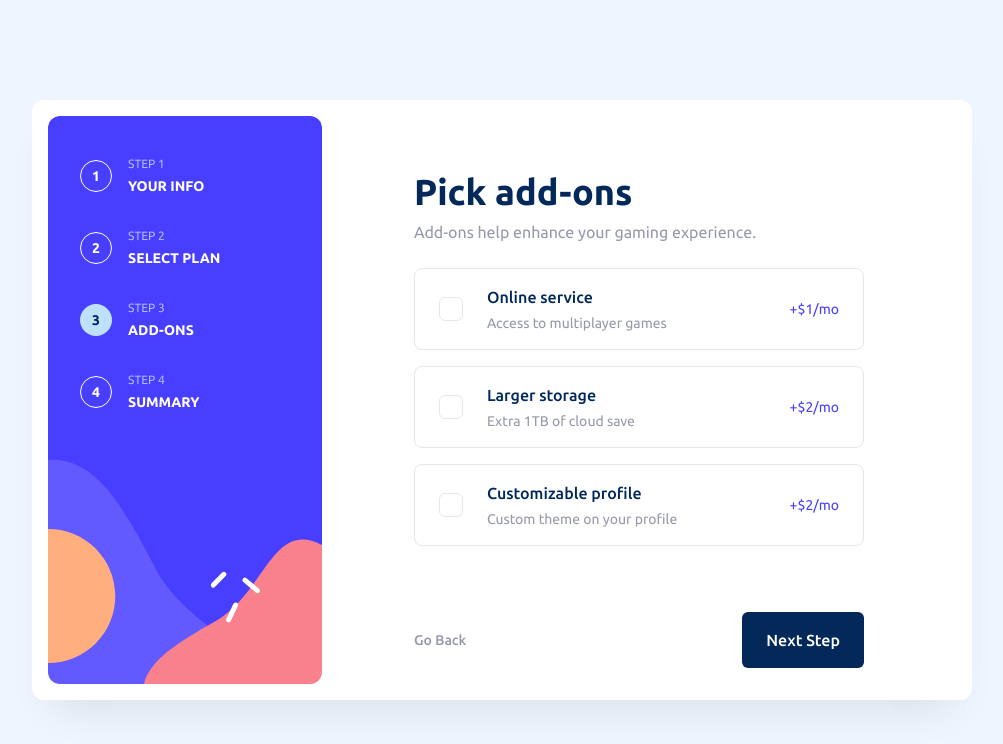
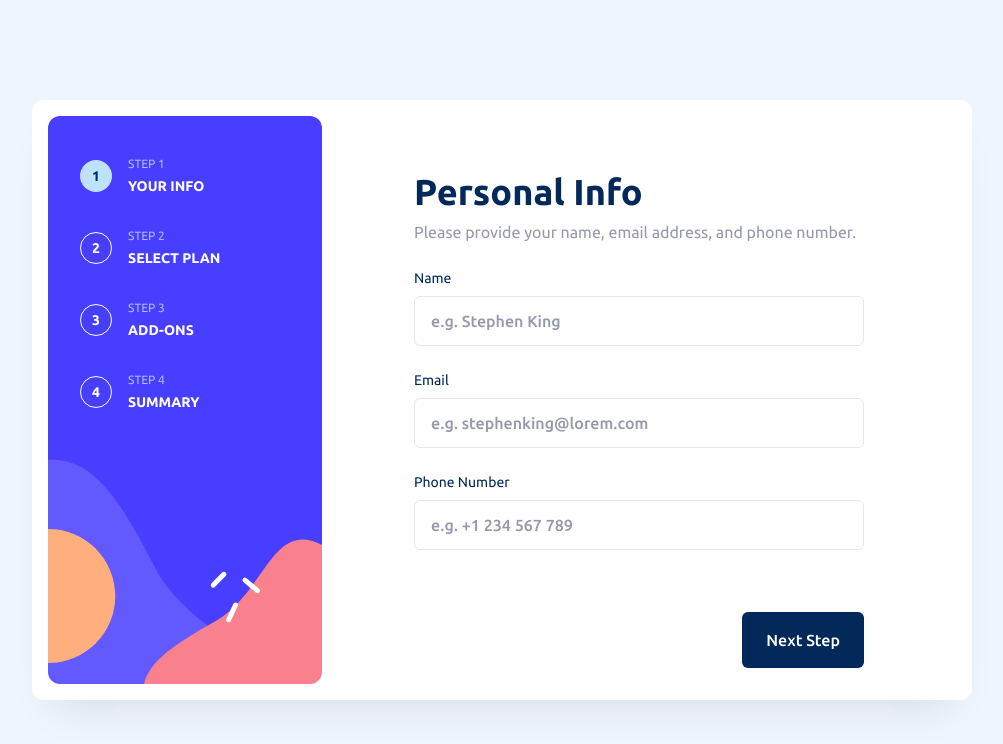
Before and after one commit to DevCeur/multi-step-form, a Next.js app: page / in a window 1280 px wide. Shown: the top 744 px of the page, without its empty margins (138-1141 px from the left). Built offline with nearby package versions, Linux system fonts and the light colour scheme.

Commit message:
[feat]: create summary step

```diff
--- a/src/components/add-on-checkbox-input/add-on-checkbox-input.tsx
+++ b/src/components/add-on-checkbox-input/add-on-checkbox-input.tsx
@@ -2,6 +2,7 @@ import type { AddOn } from "@/utils/types";
 
 import { useMultiStepForm } from "@/lib/multi-step-form-state";
 import Image from "next/image";
+import { TOTAL_YEARLY_MONTHS } from "@/utils/enum";
 
 type AddOnCheckboxInputProps = {
   addOn: AddOn;
@@ -15,7 +16,8 @@ export const AddOnCheckboxInput = ({ addOn }: AddOnCheckboxInputProps) => {
     updateAddOns: state.updateAddOns,
   }));
 
-  const formattedPrice = planBilling === "monthly" ? addOn.price : addOn.price * 10;
+  const formattedPrice =
+    planBilling === "monthly" ? addOn.price : addOn.price * TOTAL_YEARLY_MONTHS;
 
   const isAddOnSelected = addOnsIdentifiers.includes(addOn.identifier);
 
--- a/src/components/multi-step-form/multi-step-form.tsx
+++ b/src/components/multi-step-form/multi-step-form.tsx
@@ -1,6 +1,6 @@
 "use client";
 
-import { MULTI_FORM_STEPS } from "@/utils/enum";
+import { FORM_STEPS } from "@/utils/enum";
 
 import { useMultiStepForm } from "@/lib/multi-step-form-state";
 
@@ -14,7 +14,7 @@ export const MultiStepForm = () => {
       <StepsIndicator />
 
       <div className="mx-auto absolute lg:relative h-screen lg:h-auto">
-        {MULTI_FORM_STEPS.map(({ identifier, component: Component }, index) => {
+        {FORM_STEPS.map(({ identifier, component: Component }, index) => {
           return currentStep === index && <Component key={identifier} />;
         })}
       </div>
--- a/src/components/select-plan-input/select-plan-input.tsx
+++ b/src/components/select-plan-input/select-plan-input.tsx
@@ -3,6 +3,7 @@ import Image from "next/image";
 import type { ChangeEvent } from "react";
 
 import { useMultiStepForm } from "@/lib/multi-step-form-state";
+import { TOTAL_YEARLY_MONTHS } from "@/utils/enum";
 
 type SelectPlanInputProps = {
   iconUrl: string;
@@ -19,12 +20,14 @@ export const SelectPlanInput = ({ name, price, identifier, iconUrl }: SelectPlan
 
   const handleSelectPlan = (e: ChangeEvent<HTMLInputElement>) => {
     updateSelectedPlan({
+      name,
+      price,
       identifier: e.target.value as any,
       billing: selectedPlan.billing,
     });
   };
 
-  const formattedPrice = selectedPlan.billing === "monthly" ? price : price * 10;
+  const formattedPrice = selectedPlan.billing === "monthly" ? price : price * TOTAL_YEARLY_MONTHS;
 
   const isPlanSelected = selectedPlan.identifier === identifier;
 
--- a/src/components/step-wrapper/step-wrapper.tsx
+++ b/src/components/step-wrapper/step-wrapper.tsx
@@ -1,6 +1,6 @@
 import { useForm, FormProvider } from "react-hook-form";
 
-import { MULTI_FORM_STEPS } from "@/utils/enum";
+import { FORM_STEPS } from "@/utils/enum";
 
 import { useMultiStepForm } from "@/lib/multi-step-form-state";
 
@@ -30,7 +30,7 @@ export const StepWrapper = ({
   }));
 
   const isFirstStep = currentStep == 0;
-  const isLastStep = currentStep === MULTI_FORM_STEPS.length - 1;
+  const isLastStep = currentStep === FORM_STEPS.length - 1;
 
   const handleSubmit = onSubmit((data) => {
     if (handleNextStep) {
--- a/src/components/steps-indicator/steps-indicator.tsx
+++ b/src/components/steps-indicator/steps-indicator.tsx
@@ -1,6 +1,6 @@
 import { useMultiStepForm } from "@/lib/multi-step-form-state";
 
-import { MULTI_FORM_STEPS } from "@/utils/enum";
+import { FORM_STEPS } from "@/utils/enum";
 
 export const StepsIndicator = () => {
   const { currentStep } = useMultiStepForm((state) => ({
@@ -9,11 +9,10 @@ export const StepsIndicator = () => {
 
   return (
     <div className="step-indicator absolute lg:relative w-full lg:w-[274px] h-44 lg:h-full pt-10 lg:px-8 flex lg:flex-col justify-center lg:justify-start items-start space-x-4 lg:space-x-0 lg:space-y-8 lg:rounded-xl">
-      {MULTI_FORM_STEPS.slice(0, -1).map(({ identifier, shortTitle }, index) => {
+      {FORM_STEPS.slice(0, -1).map(({ identifier, shortTitle }, index) => {
         const isActiveStep = currentStep === index;
         const showLastActive =
-          index === MULTI_FORM_STEPS.length - 2 &&
-          currentStep === MULTI_FORM_STEPS.length - 1;
+          index === FORM_STEPS.length - 2 && currentStep === FORM_STEPS.length - 1;
 
         return (
           <div key={identifier} className="flex justify-center items-center space-x-4">
--- a/src/components/steps/finishing-up-step/finishing-up-step.tsx
+++ b/src/components/steps/finishing-up-step/finishing-up-step.tsx
@@ -1,12 +1,87 @@
+import { STEP, TOTAL_YEARLY_MONTHS } from "@/utils/enum";
+
+import { useMultiStepForm } from "@/lib/multi-step-form-state";
+
 import { StepWrapper } from "@/components/step-wrapper";
 
 export const FinishingUpStep = () => {
+  const { selectedPlan, addOns, goToStep } = useMultiStepForm((state) => ({
+    selectedPlan: state.formData.selectedPlan,
+    addOns: state.formData.addOns,
+
+    goToStep: state.gotToStep,
+  }));
+
+  const isBillingMonthly = selectedPlan.billing === "monthly";
+
+  const billingCopy = selectedPlan.billing === "monthly" ? "mo" : "yr";
+
+  const formattedPlanPrice = isBillingMonthly
+    ? selectedPlan.price
+    : selectedPlan.price * TOTAL_YEARLY_MONTHS;
+
+  const totalPrice =
+    addOns.length > 0
+      ? selectedPlan.price + addOns.map((addOn) => addOn.price).reduce((acc, curr) => acc + curr)
+      : selectedPlan.price;
+
+  const formattedTotalPrice = isBillingMonthly ? totalPrice : totalPrice * TOTAL_YEARLY_MONTHS;
+
   return (
     <StepWrapper
       title="Finishing up"
       description="Double-check everything looks OK before confirming."
     >
-      <span>Finishing up Step</span>
+      <div>
+        <div className="bg-grey-lightest p-6 lg:px-6 rounded-lg">
+          <div className="pb-3 mb-3 flex justify-between items-center border-b border-stroke-default">
+            <div className="flex flex-col justify-start items-start">
+              <span className="inline-block mb-1 text-sm lg:text-base text-denim font-medium capitalize">
+                {selectedPlan.name} {`(${selectedPlan.billing})`}
+              </span>
+
+              <button
+                className="text-sm text-grey-default hover:text-purple underline transition-colors duration-200"
+                onClick={() => goToStep(STEP.SELECT_PLAN)}
+              >
+                Change
+              </button>
+            </div>
+
+            <span className="text-sm lg:text-base text-denum font-bold">
+              ${formattedPlanPrice}/{billingCopy}
+            </span>
+          </div>
+
+          {addOns.length > 0 ? (
+            <ul className="space-y-3">
+              {addOns.map((addOn) => (
+                <li key={addOn.identifier} className="flex justify-between items-center">
+                  <span className="text-sm text-grey-default">{addOn.name}</span>
+
+                  <span className="text-sm text-denim">
+                    ${isBillingMonthly ? addOn.price : addOn.price * TOTAL_YEARLY_MONTHS}/
+                    {billingCopy}
+                  </span>
+                </li>
+              ))}
+            </ul>
+          ) : (
+            <div className="pt-3 flex justify-center items-center">
+              <span className="inline-block text-sm text-grey-default">No add-ons selected</span>
+            </div>
+          )}
+        </div>
+
+        <div className="mt-6 px-6 flex justify-between items-center">
+          <span className="text-sm text-grey-default">
+            Total {`(per ${isBillingMonthly ? "month" : "year"})`}
+          </span>
+          <span className="text-sm font-bold text-purple">
+            +${formattedTotalPrice}/{billingCopy}
+          </span>
+        </div>
+      </div>
     </StepWrapper>
   );
 };
--- a/src/lib/multi-step-form-state.ts
+++ b/src/lib/multi-step-form-state.ts
@@ -1,4 +1,6 @@
 import type { PersonalInfo, Plan, AddOn } from "@/utils/types";
+
+import { FORM_STEPS, PLANS } from "@/utils/enum";
 
 import { create } from "zustand";
 
@@ -17,6 +19,8 @@ type MultiStepFormState = {
 
   prevStep: () => void;
 
+  gotToStep: (stepIdentifier: string) => void;
+
   updatePersonalInfo: (data: PersonalInfo) => void;
 
   updateSelectedPlan: (data: Plan) => void;
@@ -25,12 +29,12 @@ type MultiStepFormState = {
 };
 
 export const useMultiStepForm = create<MultiStepFormState>((set) => ({
-  currentStep: 2,
+  currentStep: 0,
 
   formData: {
     personalInfo: { name: "", email: "", phoneNumber: "" },
 
-    selectedPlan: { identifier: "arcade", billing: "monthly" },
+    selectedPlan: { name: "Arcade", identifier: "arcade", billing: "monthly", price: 9 },
 
     addOns: [],
   },
@@ -38,6 +42,11 @@ export const useMultiStepForm = create<MultiStepFormState>((set) => ({
   nextStep: () => set((state) => ({ currentStep: state.currentStep + 1 })),
 
   prevStep: () => set((state) => ({ currentStep: state.currentStep - 1 })),
+
+  gotToStep: (stepIdentifier) =>
+    set(() => ({
+      currentStep: FORM_STEPS.findIndex((steps) => steps.identifier === stepIdentifier),
+    })),
 
   updatePersonalInfo: (data) =>
     set((state) => ({ formData: { ...state.formData, personalInfo: data } })),
--- a/src/utils/enum.ts
+++ b/src/utils/enum.ts
@@ -3,29 +3,37 @@ import { PersonalInfoStep } from "@/components/steps/personal-info-step";
 import { PickAddOnsStep } from "@/components/steps/pick-add-ons-step";
 import { SelectPlanStep } from "@/components/steps/select-plan-step";
 
-export const MULTI_FORM_STEPS = [
+export const STEP = {
+  PERSONAL_INFO: "personal-info",
+  SELECT_PLAN: "select-plan",
+  PICK_ADD_ONS: "pick-add-ons",
+  FINISHING_UP: "finishing-up",
+  THANKS: "thanks",
+};
+
+export const FORM_STEPS = [
   {
-    identifier: "personal-info",
+    identifier: STEP.PERSONAL_INFO,
     shortTitle: "Your Info",
     component: PersonalInfoStep,
   },
   {
-    identifier: "select-plan",
+    identifier: STEP.SELECT_PLAN,
     shortTitle: "Select Plan",
     component: SelectPlanStep,
   },
   {
-    identifier: "pick-add-ons",
+    identifier: STEP.PICK_ADD_ONS,
     shortTitle: "Add-ons",
     component: PickAddOnsStep,
   },
   {
-    identifier: "finishing-up",
+    identifier: STEP.FINISHING_UP,
     shortTitle: "Summary",
     component: FinishingUpStep,
   },
   {
-    identifier: "thanks",
+    identifier: STEP.THANKS,
     component: SelectPlanStep,
   },
 ];
@@ -57,4 +65,6 @@ export const ADD_ONS = [
   },
 ];
 
+export const TOTAL_YEARLY_MONTHS = 10;
+
 export const EMAIL_REGEX = /^\w+([\.-]?\w+)*@\w+([\.-]?\w+)*(\.\w{2,3})+$/;
--- a/src/utils/types.ts
+++ b/src/utils/types.ts
@@ -5,8 +5,10 @@ export type PersonalInfo = {
 };
 
 export type Plan = {
+  name: string;
   identifier: "arcade" | "advanced" | "pro";
   billing: "monthly" | "yearly";
+  price: number;
 };
 
 export type AddOn = {
```
